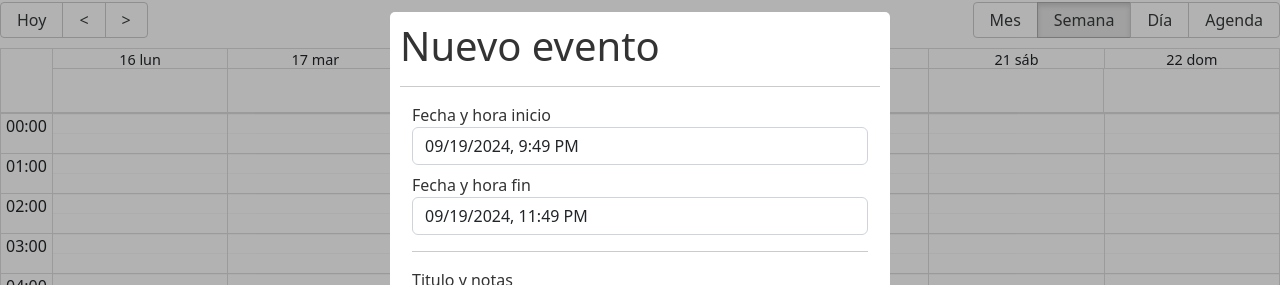
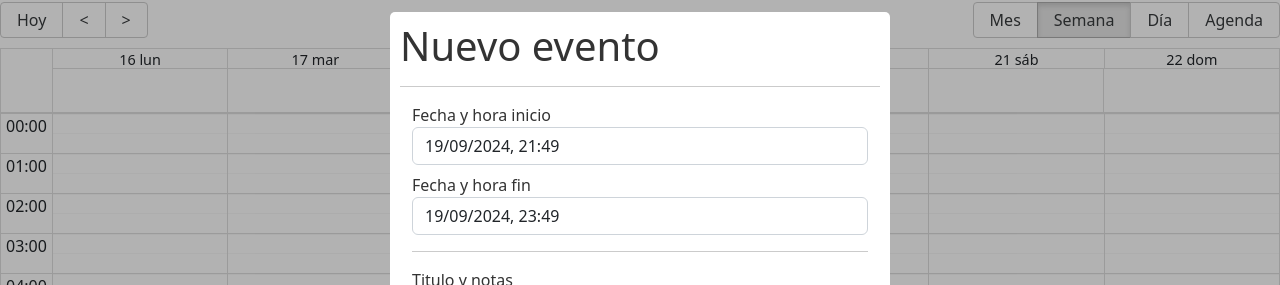
Before and after one commit to juang-10/calendar-frontend, a React (Vite) app: page / in a window 1280 px wide. Shown: the part 78-363 px from the top of the page. Built offline with nearby package versions, Linux system fonts and the light colour scheme.

Commit message:
feat: Add Spanish locale support and time selection to DatePicker in CalendarModal

```diff
--- a/src/calendar/components/CalendarModal.jsx
+++ b/src/calendar/components/CalendarModal.jsx
@@ -1,9 +1,11 @@
 import { addHours } from "date-fns";
 import { useState } from "react";
 import Modal from "react-modal";
-import DatePicker from "react-datepicker";
+import DatePicker, {registerLocale} from "react-datepicker";
 import "react-datepicker/dist/react-datepicker.css";
+import { es } from 'date-fns/locale/es';
 
+registerLocale('es', es)
 const customStyles = {
   content: {
     top: "50%",
@@ -65,6 +67,9 @@
             className="form-control"
             onChange={ (event) => onDateChanged(event, 'start') }
             dateFormat="Pp"
+            showTimeSelect
+            locale="es"
+            timeCaption="Hora"
           />
         </div>
 
@@ -77,6 +82,9 @@
             className="form-control"
             onChange={ (event) => onDateChanged(event, 'end') }
             dateFormat="Pp"
+            showTimeSelect
+            locale="es"
+            timeCaption="Hora"
           />
         </div>
 
```
